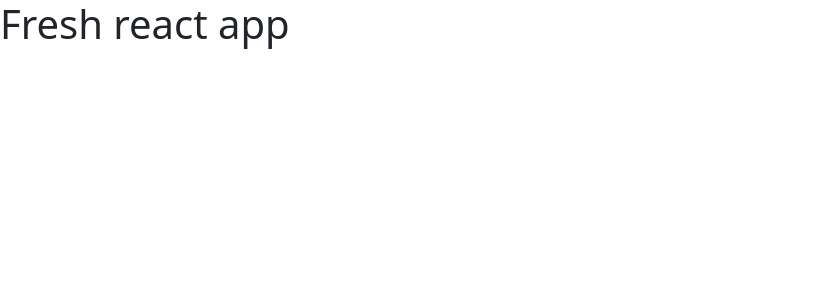
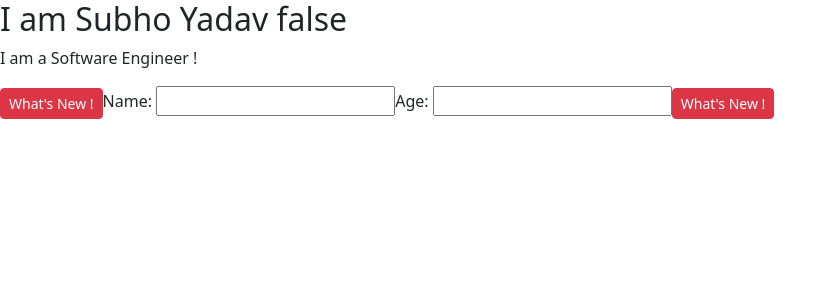
Before and after one commit to SubhoYadav/react-app, a React (Vite) app: page / in a window 1280 px wide. Shown: the top 300 px of the page, without its empty margins (0-837 px from the left). Built offline with nearby package versions, Linux system fonts and the light colour scheme.

Commit message:
react portal

```diff
--- a/index.html
+++ b/index.html
@@ -4,10 +4,16 @@
     <meta charset="UTF-8" />
     <link rel="icon" type="image/svg+xml" href="/vite.svg" />
     <meta name="viewport" content="width=device-width, initial-scale=1.0" />
-    <link href="https://cdn.jsdelivr.net/npm/bootstrap@5.3.0/dist/css/bootstrap.min.css" rel="stylesheet" integrity="sha384-9ndCyUaIbzAi2FUVXJi0CjmCapSmO7SnpJef0486qhLnuZ2cdeRhO02iuK6FUUVM" crossorigin="anonymous">
+    <link
+      href="https://cdn.jsdelivr.net/npm/bootstrap@5.3.0/dist/css/bootstrap.min.css"
+      rel="stylesheet"
+      integrity="sha384-9ndCyUaIbzAi2FUVXJi0CjmCapSmO7SnpJef0486qhLnuZ2cdeRhO02iuK6FUUVM"
+      crossorigin="anonymous"
+    />
     <title>Vite + React</title>
   </head>
   <body>
+    <div id="notification-root"></div>
     <div id="root"></div>
     <script type="module" src="/src/main.jsx"></script>
   </body>
--- a/src/App.jsx
+++ b/src/App.jsx
@@ -1,12 +1,62 @@
+import React from "react";
+import ReactDOM from "react-dom";
 
-function App() {
+// import Wrapper from "./Helpers/Wrapper";
+// alternatively we can use react fragment
 
+import { Fragment as Wrapper, useState } from "react";
+import Notification from "./components/Notification";
+import { useRef } from "react";
 
+const NotificationPortal = (props) => {
+  return props.showNotification && <Notification message={props.message} />;
+};
+
+export default function App() {
+  const [showNotification, setShowNotification] = useState(false);
+  const nameRef = useRef();
+  const ageRef = useRef();
   return (
-    <>
-      <h1>Fresh react app</h1>
-    </>
-  )
+    <Wrapper>
+      {/* The problem is we cannot return multiple root JSX elements from a react component */}
+      <h2>I am Subho Yadav {JSON.stringify(showNotification)}</h2>
+      <p>I am a Software Engineer !</p>
+      <NotificationPortal></NotificationPortal>
+      {/* Signature: ReactDOM.createPortal(<React.Node>, selector of the element where the React.node is to be rendered) */}
+      {ReactDOM.createPortal(
+        <NotificationPortal
+          showNotification={showNotification}
+          message={"Hey There !"}
+        />,
+        document.getElementById("notification-root")
+      )}
+      <button
+        className="btn btn-sm btn-danger"
+        onClick={() => setShowNotification(!showNotification)}
+      >
+        What's New !
+      </button>
+      Name: <input type="text" ref={nameRef} />
+      Age: <input type="text" ref={ageRef} />
+      <button
+        className="btn btn-sm btn-danger"
+        onClick={() => {
+          let { current: name } = nameRef;
+          let { current: age } = ageRef;
+          console.log(name.value, age.value);
+          name.value = "";
+          age.value = "";
+        }}
+      >
+        What's New !
+      </button>
+    </Wrapper>
+  );
 }
 
-export default App
+// I will show this notification in the root of the element while react will be rendering the component on click of the buton
+// using react portals
+
+// Here I am overcomming the issue by using a custom dumb component called Wrapper
+
+// refs preserve the state between rerenders
--- /dev/null
+++ b/src/Helpers/Wrapper.jsx
@@ -0,0 +1,7 @@
+const Wrapper = (props) => {
+  return props.children;
+};
+
+export default Wrapper;
+
+// This component serves as a wrapper for multiple adjacent elements that we wish to return from our react component
--- /dev/null
+++ b/src/components/Notification.jsx
@@ -0,0 +1,5 @@
+import React from "react";
+
+export default function Notification(props) {
+  return <h1>{props.message}</h1>;
+}
```
